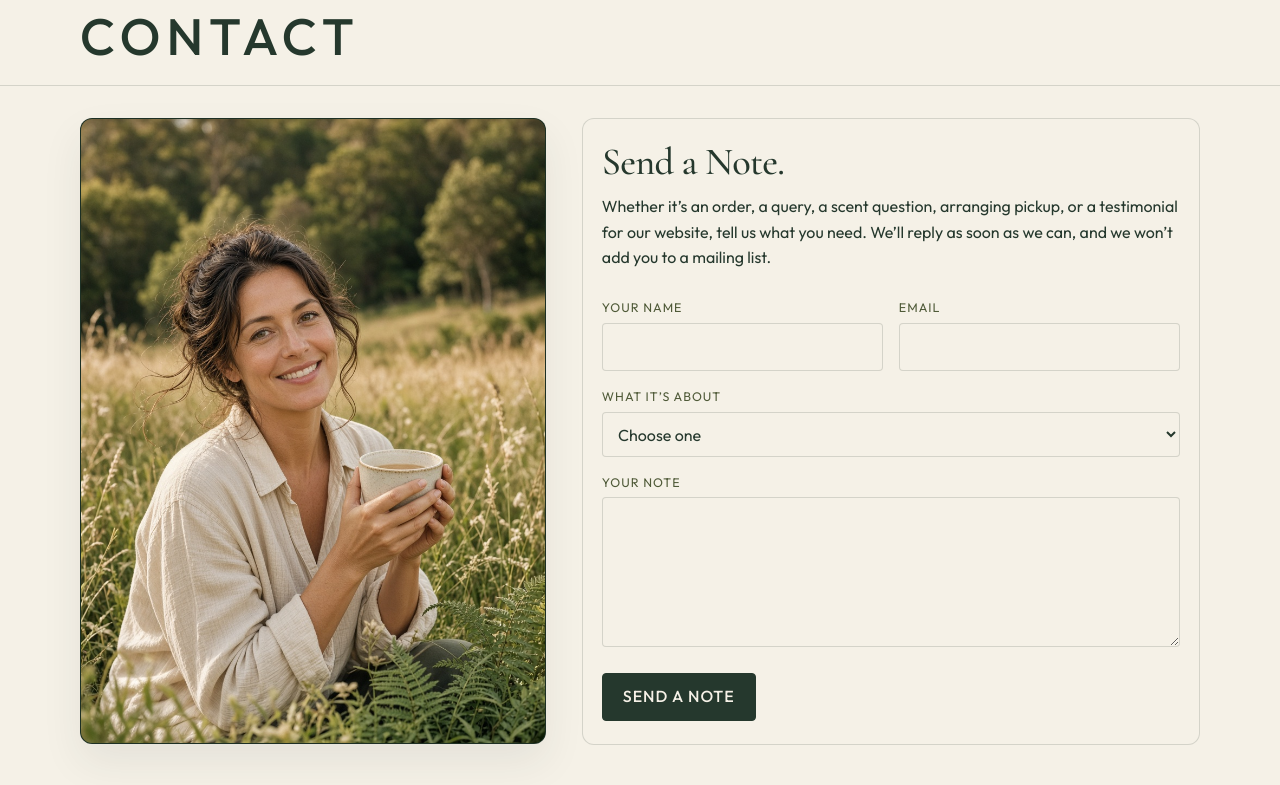
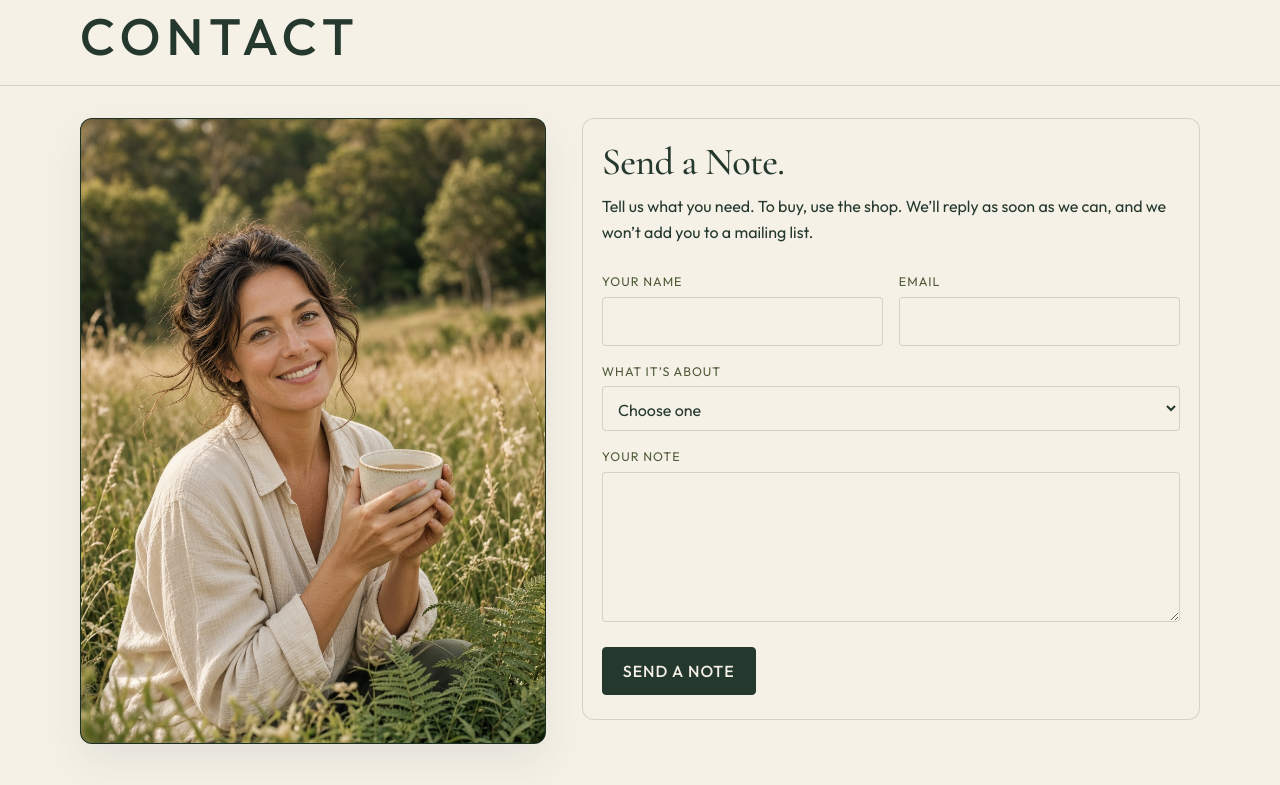
Before and after one commit to Falconwebnz/petitebotanicals, a Node project: template views/contact.ejs in a window 1280 px wide. Shown: the part 182-967 px from the top of the page. Run offline with Node 20 templates, Linux system fonts and the light colour scheme; the template is opened without the code that fills it: most values are stand-ins (such as "Sample title", 1, 10 or a date in 2020).

Commit message:
Keep order questions separate from buying.
The contact introduction no longer lists every topic. The dropdown asks about an order already placed, and new orders stay in the shop.

Co-authored-by: John Shortall <Falconwebnz@users.noreply.github.com>

```diff
--- a/server.js
+++ b/server.js
@@ -941,7 +941,7 @@ app.get('/pickup', (req, res) => {
   res.render('pickup', { title: 'Click & Collect', settings: ensurePageCopy() });
 });
 
-const CONTACT_TOPICS = ['An order', 'A product or scent', 'Local collection', 'A testimonial', 'Something else'];
+const CONTACT_TOPICS = ['A question about an order', 'A product or scent', 'Local collection', 'A testimonial', 'Something else'];
 const TESTIMONIAL_TOPIC = 'A testimonial';
 const contactHits = new Map();
 
--- a/views/contact.ejs
+++ b/views/contact.ejs
@@ -24,7 +24,7 @@
           <p class="form-actions"><a class="btn-line" href="/contact">Send another note</a></p>
         <% } else { %>
           <h2>Send a Note.</h2>
-          <p>Whether it’s an order, a query, a scent question, arranging pickup, or a testimonial for our website, tell us what you need. We’ll reply as soon as we can, and we won’t add you to a mailing list.</p>
+          <p>Tell us what you need. To buy, use the shop. We’ll reply as soon as we can, and we won’t add you to a mailing list.</p>
           <% if (limited) { %>
             <div class="notice" role="alert">
               <strong>That’s a few notes close together.</strong>
```
